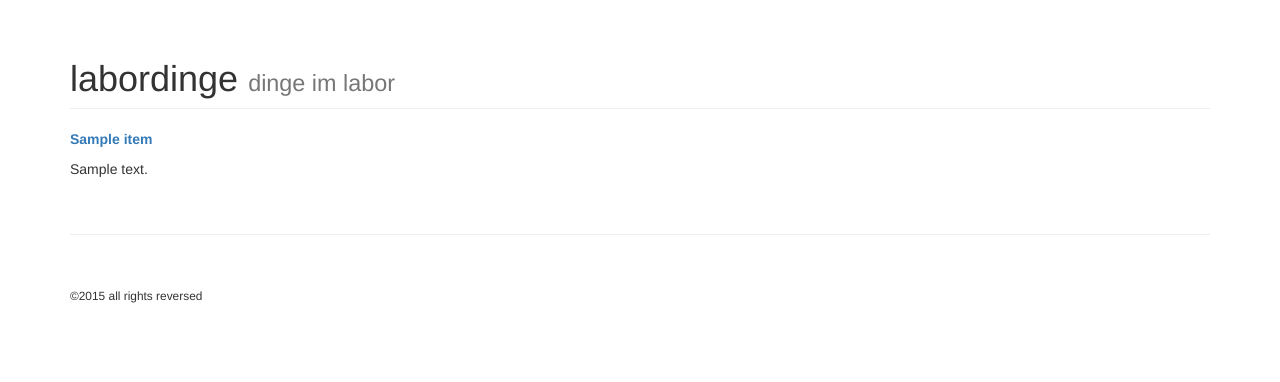
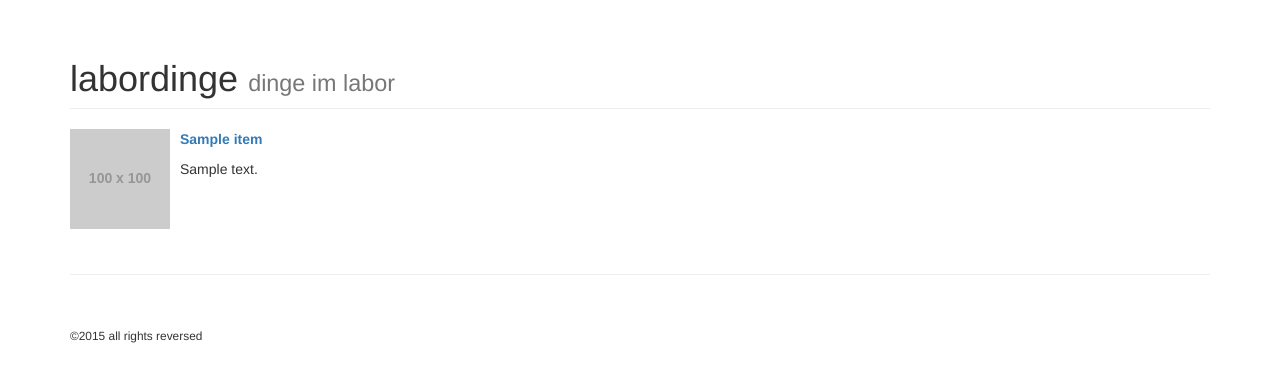
Before and after one commit to openlab-aux/lsmsd-frickelclient, a Flask app: template frickelclient/templates/list_items.html in a window 1280 px wide. Shown: the part 51-433 px from the top of the page. Run offline with Flask 2, Linux system fonts and the light colour scheme; the template is opened without the code that fills it: most values are stand-ins (such as "Sample title", 1, 10 or a date in 2020); grey boxes labelled with a size stand in for pictures from a placeholder-image service; some libraries are stand-ins or nearby versions.

Commit message:
Show Placeholder Image for each item in list_items view

```diff
--- a/frickelclient/templates/list_items.html
+++ b/frickelclient/templates/list_items.html
@@ -7,7 +7,10 @@
         <div class="row">
             {% for i in range(4) %}
                 {% if ( ( base_number + i ) < items|length ) %}
-                    <div class="col-md-3 portfolio-item">
+                    <div class="col-md-3 portfolio-item clearfix">
+                        <a href="{{ url_for("show_item", id=items[base_number+i]['Id']) }}">
+                          <img style="margin-right: 10px;" class="pull-left img-responsive" src="http://placehold.it/100x100" alt="">
+                        </a>
                         <p>
                           <b>
                             <a href="{{ url_for("show_item", id=items[base_number+i]['Id']) }}">
```
